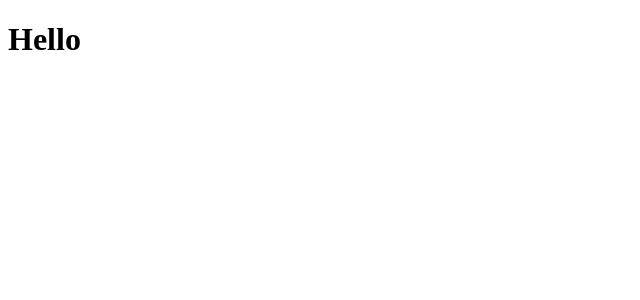
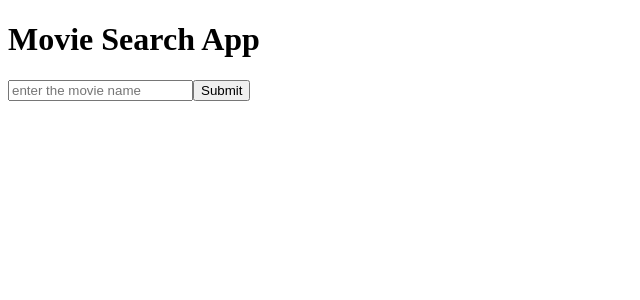
Before and after one commit to codeharman/Movie-search-app, a React (Vite) app: page / in a window 1280 px wide. Shown: the top 300 px of the page, without its empty margins (0-640 px from the left). Built offline with nearby package versions, Linux system fonts and the light colour scheme.

Commit message:
new components added

```diff
--- a/package.json
+++ b/package.json
@@ -10,6 +10,7 @@
     "preview": "vite preview"
   },
   "dependencies": {
+    "lucide-react": "^0.563.0",
     "react": "^19.2.0",
     "react-dom": "^19.2.0"
   },
--- a/src/App.jsx
+++ b/src/App.jsx
@@ -1,11 +1,12 @@
-import { useState } from 'react'
+import Nav from './components/Nav'
+import Search from './components/Search'
 
 function App() {
-  const [count, setCount] = useState(0)
 
   return (
     <>
-      <h1>Hello</h1>
+      <Nav />
+      <Search />
     </>
   )
 }
--- /dev/null
+++ b/src/components/Nav.jsx
@@ -0,0 +1,7 @@
+export default function Nav(){
+  return (
+    <>
+      <h1>Movie Search App</h1>
+    </>
+  )
+}
--- /dev/null
+++ b/src/components/Render.jsx
@@ -0,0 +1,10 @@
+export default function Render(props){
+  return (
+    <>
+      <h1>{props.Title}</h1>
+      <img src={props.Poster}/>
+      <p>{props.Type}</p>
+      <p>{props.Year}</p>
+    </>
+  )
+}
--- /dev/null
+++ b/src/components/Search.jsx
@@ -0,0 +1,40 @@
+import React from "react"
+import Render from './Render'
+
+export default function Search(){
+
+  const [query, setQuery] = React.useState("")
+  const [movies, setMovies] = React.useState([])
+
+  const searchMovie = async(e) => {
+
+    e.preventDefault()
+
+    try {
+      const response = await fetch(`http://www.omdbapi.com/?s=${query}&apikey=a3bef56a`)
+      const data = await response.json()
+      console.log(data)
+
+      setMovies(data.Search || [])
+    }
+    catch(err) {
+       console.log('Error occured', err);
+    }
+  }
+
+  return (
+    <>
+    <div>
+      <form onSubmit={searchMovie}>
+        <input value={query} onChange={(e) => setQuery(e.target.value)} type="text" placeholder="enter the movie name"/>
+        <button type="submit">Submit</button>
+      </form>
+    </div>
+      {movies.map((movie) => (
+        <Render
+        key={movie.imdbID}
+        {...movie}/>
+      ))}
+    </>
+  )
+}
```
Also changed, not shown: index.html (+1 -1 lines), 2 other files (tests, documents, lock files or other folders).
